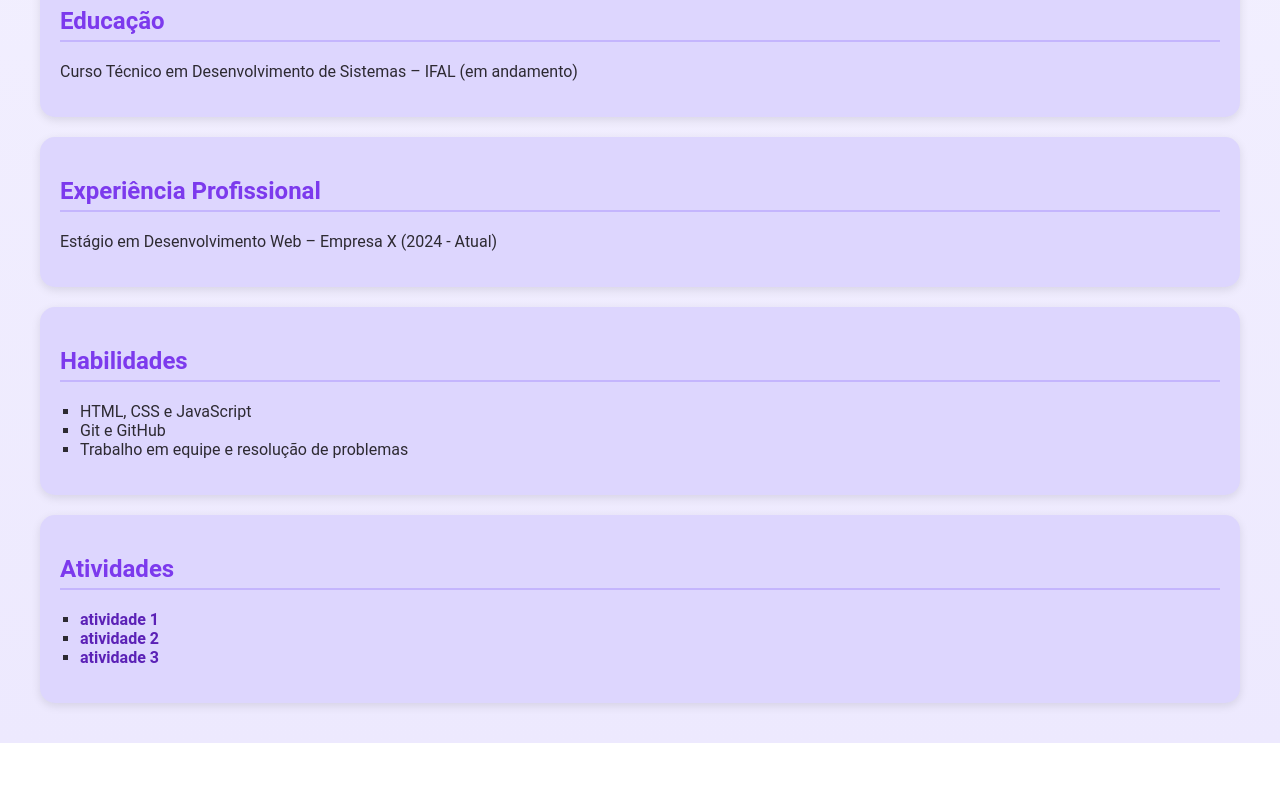
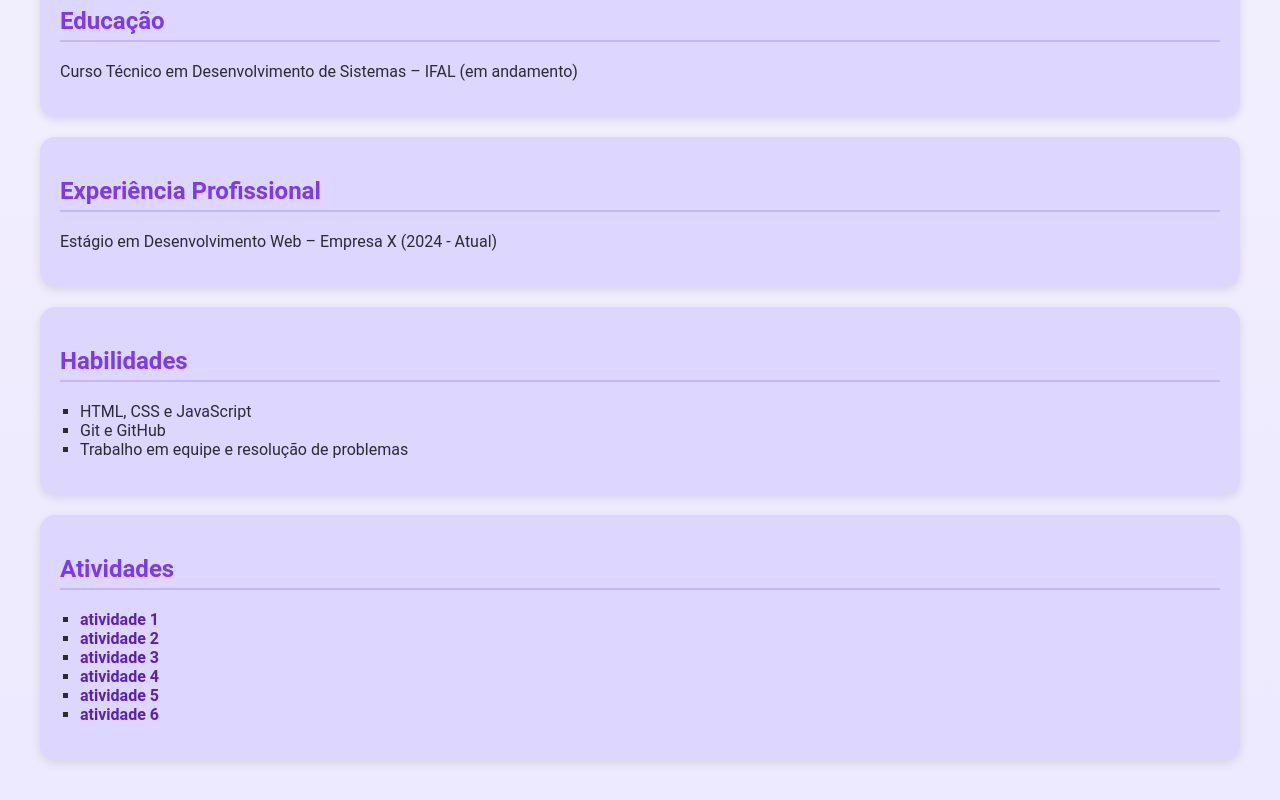
Before and after one commit to hab2-cloud/Hiago.github.io, a plain HTML site: page index.html in a window 1280 px wide. Shown: the part 636-1436 px from the top of the page. Before the commit the page ends 1379 px from the top, so only its background shows below. Drawn offline with Linux system fonts and the light colour scheme.

Commit message:
Update index.html
Signed-off-by: hab2-cloud <hab2@aluno.ifal.edu.br>

```diff
--- a/index.html
+++ b/index.html
@@ -114,6 +114,9 @@
          <li><a href="atividade1.html">atividade 1</a></li>
          <li><a href="atividade2.html">atividade 2</a></li>
          <li><a href="atividade3.html">atividade 3</a></li>
+         <li><a href="atividade4.html">atividade 4</a></li>
+        <li><a href="atividade5.html">atividade 5</a></li>
+         <li><a href="atividade6.html">atividade 6</a></li>
      </ul>
 </section>
 </body>
```
